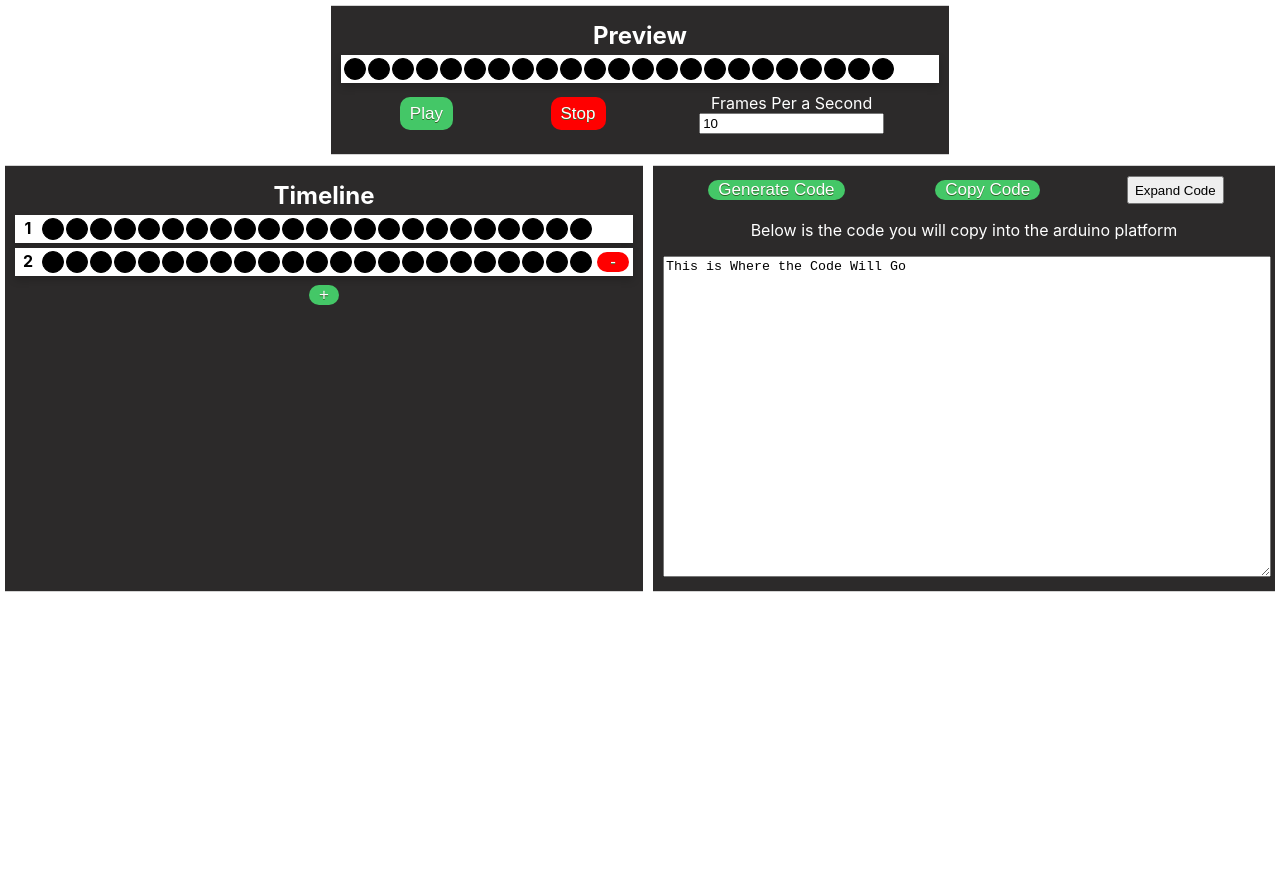
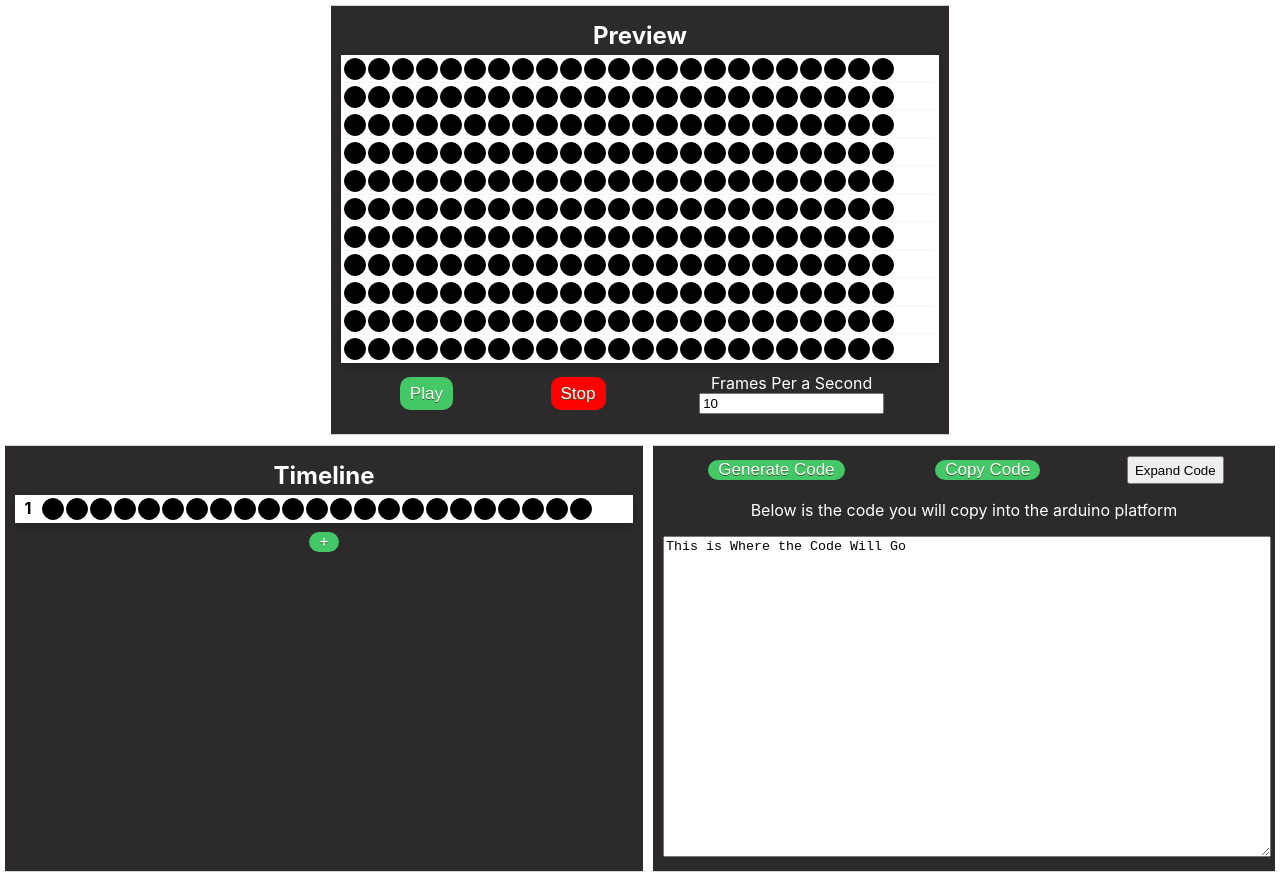
Before and after one commit to mjcolin/lightanimator, a React (Create React App) app: page / in a window 1280 px wide. Before the commit the page ends 800 px from the top, so only its background shows below. Built offline with nearby package versions, Linux system fonts and the light colour scheme.

Commit message:
updated prview to show more rows

```diff
--- a/src/components/Preview.js
+++ b/src/components/Preview.js
@@ -61,6 +61,16 @@ function Preview(props){
         <Container>
          <h2>Preview</h2>
          <Frame pixels={currentFrame} />
+         <Frame pixels={currentFrame} />
+         <Frame pixels={currentFrame} />
+         <Frame pixels={currentFrame} />
+         <Frame pixels={currentFrame} />
+         <Frame pixels={currentFrame} />
+         <Frame pixels={currentFrame} />
+         <Frame pixels={currentFrame} />
+         <Frame pixels={currentFrame} />
+         <Frame pixels={currentFrame} />
+         <Frame pixels={currentFrame} />
          <div className={classes.controls}>
             <Button onClick={startPreviewAnimation}>Play</Button>
             <Button onClick={stopPreviewAnimation} backColor="red">Stop</Button>
--- a/src/initialValues.js
+++ b/src/initialValues.js
@@ -13,9 +13,6 @@ const initValues =
     [
         {
           pixels: createBlankFrame(23)
-        },
-        {
-          pixels: createBlankFrame(23)
         }
     ]
 
```
